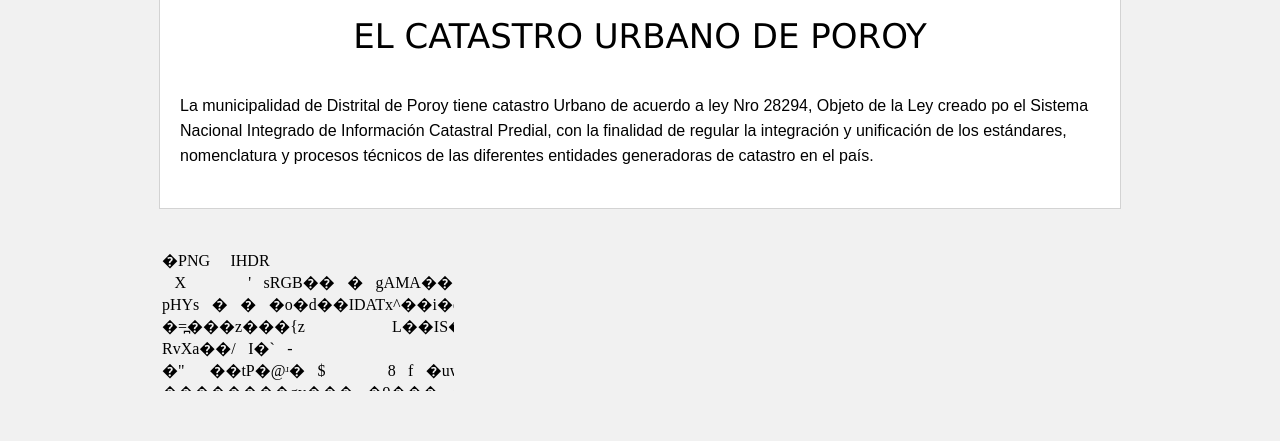
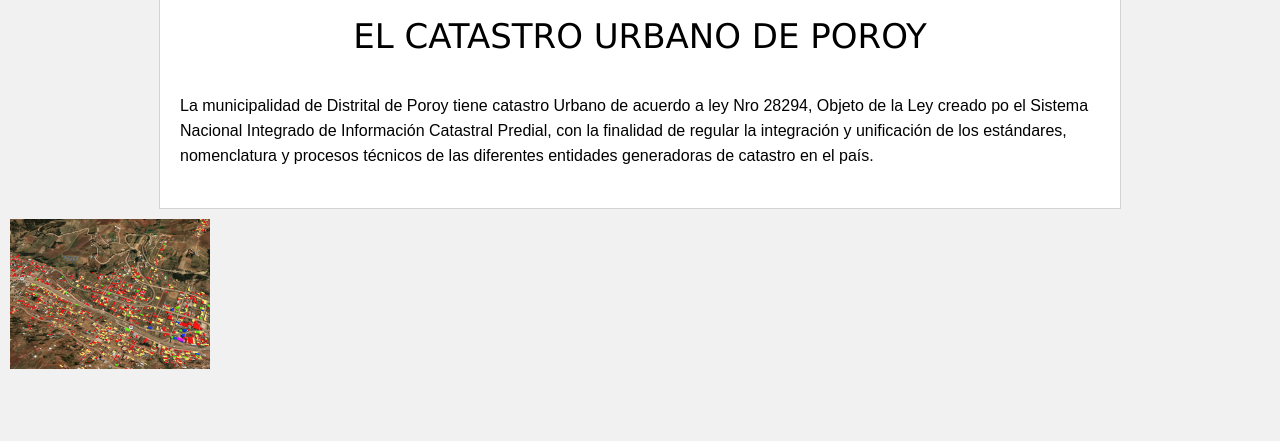
Before and after one commit to opendataesh/geoporoy, a PHP site: page /index.html in a window 1280 px wide. Shown: the part 151-592 px from the top of the page. Run offline with PHP 8.4, Linux system fonts and the light colour scheme; some libraries are stand-ins or nearby versions.

Commit message:
*catastro

```diff
--- a/global.css
+++ b/global.css
@@ -45,6 +45,11 @@ div.iw-wrapper img { width:200px; }
 .product-item-img { width:200px; }
 .product-item-text { margin-bottom:0; }
 
+.product-item1 { float:left; position:relative; padding:20px 10px 10px 225px; margin-bottom:10px; margin-right:20px; width:980px; height:135px; border-radius:20px 20px;}
+.product-item1:hover { background-color:rgba(241, 240, 233, 0.938); }
+.product-item1-img-container { position:absolute; top:10px; left:10px; }
+.product-item1-img { width:980px; }
+
 .product-main-image { float:right; margin-left:20px; }
 .product-main-image-c { float:none; margin-left:20px; }
 .product-main-image-l { float:left; margin-right:20px; }
--- a/index.html
+++ b/index.html
@@ -36,10 +36,8 @@
                 y procesos técnicos de las diferentes entidades generadoras de catastro en el país.
 			</p>
         </div>
-        <pre>
-            <div class="imgen-responsive">
-                <iframe  src="img/base.png" controls frameborder="0" allowfullscreen="allowfullscreen" poster="img/cusco-peru.jpg"></iframe>
-            </div>
-        </pre>
+        <div class="product-item1">
+            <p class="product-item-img-container"><img class="product-item-img" src="img/base.png"/></p>
+        </div>
 	</body>
 </html>
```
Also changed, not shown: leaftlet-basico.html (+17 -0 lines).
